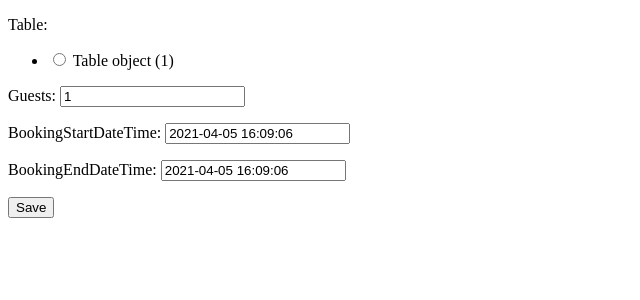
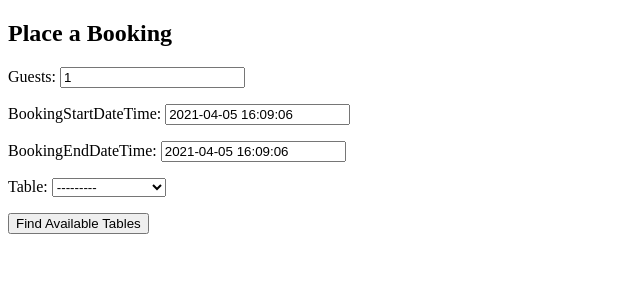
Before and after one commit to absolutetrader/e-restaurant, a Django app: page /create in a window 1280 px wide. Shown: the part 211-511 px from the top of the page, without its empty margins (0-640 px from the left). Run offline with Django 3.2, Linux system fonts and the light colour scheme; data comes from the database, SQL or seed files in the repository.

Commit message:
Progess on booking

```diff
--- a/eResturant_web/app/forms.py
+++ b/eResturant_web/app/forms.py
@@ -2,7 +2,8 @@ from django import forms
 from django.contrib.auth.models import User
 from django.contrib.auth.forms import UserCreationForm
 from django.conf import settings
-from .models import userProfile, Booking, MealOrder
+from datetime import datetime, timedelta
+from .models import userProfile, Booking, MealOrder, Table
 from django.forms import ValidationError
 
 
@@ -21,38 +22,36 @@ class ProfileForm(forms.ModelForm):
         fields = ['First Name', 'Last Name']
 
 
-class BookingForm(forms.ModelForm):
+class InitialBookingForm(forms.ModelForm):
+
     class Meta:
         model = Booking
         fields = [
-            'table',
             'guests',
             'bookingStartDateTime',
-            'bookingEndDateTime'
+            'bookingEndDateTime',
+            'table'
         ]
-        widgets = {
-            'table': forms.RadioSelect(),
-        }
 
     def clean_guests(self):
-        guests = self.cleaned_data['guests']
-        max_guests = self.cleaned_data.get('table').maxCapacity
-        if guests is not None:
-            if guests > max_guests:
-                raise ValidationError(
-                    'Booking has exceeded the capacity of the table')
-            if guests < 1:
-                raise ValidationError('Booking must be for 1 or more people')
-        return guests
+        data = self.cleaned_data['guests']
+        if data < 1:
+                raise ValidationError("A booking must be for at least one person")
+        return data
+    def clean_user(self):
+        data = self.cleaned_data['user']
+        for obj in Booking.objects.all():
+            if obj.user == data:
+                raise ValidationError("You already have an active booking")
+        return data
 
-    def clean(self):
-        super(BookingForm, self).clean()
-        # if len(Booking.objects.all()) > 0:
-        #raise ValidationError('You already have an active booking')
-        for bookings in Booking.objects.filter(table=self.cleaned_data['table']):
-            if(self.cleaned_data['bookingStartDateTime'] >= bookings.bookingStartDateTime and self.cleaned_data['bookingStartDateTime'] <= bookings.bookingEndDateTime):
-                raise ValidationError(
-                    "This table has already been booked for this time")
+
+class FinalBookingForm(forms.Form):
+    table = forms.RadioSelect(choices = Table.objects.all())
+    #def __init__(self, dynamic_field_names, *args, **kwargs):
+        #super(FinalBookingForm, self).__init__(*args, **kwargs)
+        #for field_name in dynamic_field_names:
+            #self.fields[field_name] = forms.ChoiceField()
 
 
 class editBookingForm(forms.ModelForm):
--- a/eResturant_web/app/models.py
+++ b/eResturant_web/app/models.py
@@ -20,13 +20,13 @@ class userProfile(models.Model):
 # table booking
 class Table(models.Model):
     maxCapacity = models.IntegerField()
-    isBooked = models.BooleanField(default=False)
+
 
 
 class Booking(models.Model):
     user = models.ForeignKey(
-        userProfile, on_delete=models.CASCADE, default=1)
-    table = models.ForeignKey(Table, on_delete=models.CASCADE, default="")
+        settings.AUTH_USER_MODEL, on_delete=models.CASCADE)
+    table = models.ForeignKey(Table, on_delete=models.CASCADE)
     bookingStartDateTime = models.DateTimeField(default=datetime.now)
     bookingEndDateTime = models.DateTimeField(default=datetime.now)
     guests = models.IntegerField(default=1)
--- a/eResturant_web/app/templates/app/bookings_create.html
+++ b/eResturant_web/app/templates/app/bookings_create.html
@@ -1,8 +1,14 @@
 {% extends 'app/base.html' %}
 
 {% block content %}
+<div id="booking">
+    <h2>Place a Booking</h2>
     <form method='POST'> {% csrf_token %}
-        {{ form.as_p }}
-        <input type='submit' value='Save' />
+
+        {{ initial_form.as_p }}
+        <input type='submit' value='Find Available Tables' />
     </form>
+
+</div>
+
 {% endblock content %}
--- a/eResturant_web/app/views/booking.py
+++ b/eResturant_web/app/views/booking.py
@@ -1,7 +1,8 @@
 from django.shortcuts import render
 from django.http import HttpResponse
-from app.models import Booking
-from app.forms import BookingForm, editBookingForm
+from app.models import Booking, userProfile, Table
+from app.forms import InitialBookingForm, editBookingForm, FinalBookingForm
+from django.shortcuts import redirect
 
 # Create your views here.
 
@@ -11,18 +12,23 @@ def bookings_view(request, *args, **kwargs):
     my_context = {
         'object': obj
     }
-    return render(request, 'bookings.html', my_context)
+    return render(request, 'app/bookings.html', my_context)
 
 
-def booking_create_view(request, *args, **kwargs):
-    form = BookingForm(request.POST or None)
-    if form.is_valid():
-        form.save()
-        form = BookingForm()
-    context = {
-        'form': form
-    }
-    return render(request, 'booking_create.html', context)
+def booking_create_view(request):
+
+    initial_form = InitialBookingForm(request.POST or None)
+    current_user = request.user
+    if initial_form.is_valid():
+        f = initial_form.save(commit=False)
+        f.user = current_user
+        f.save()
+            #final_form = FinalBookingForm(get_available_tables(initial_form.cleaned_data.get("bookingStartDateTime"), initial_form.cleaned_data.get("bookingEndDateTime"), initial_form.cleaned_data.get("guests")))
+
+
+
+    return render(request, 'app/bookings_create.html', { 'initial_form' : initial_form})
+
 
 
 def booking_edit_view(request, *args, **kwargs):
@@ -33,4 +39,38 @@ def booking_edit_view(request, *args, **kwargs):
     context = {
         'form': form
     }
-    return render(request, 'bookings_edit.html', context)
+    return render(request, 'app/bookings_edit.html', context)
+
+
+
+def get_available_tables(booking_start_date_time, booking_end_date_time, guests):
+    l_bound_time = booking_start_date_time
+    u_bound_time = booking_end_date_time
+
+    tables_booked_ids = []
+    # Exclude tables which start and end booking date includes requested initial booking date_time
+    tables_booked = Booking.objects.filter(bookingStartDateTime__lt= l_bound_time, bookingEndDateTime__gt = l_bound_time).values('table')
+    tables_booked_ids_temp = [x['table'] for x in tables_booked]
+    tables_booked_ids = tables_booked_ids + tables_booked_ids_temp
+
+    # Exclude tables which start and end booking date includes requested ending booking date_time
+    tables_booked = Booking.objects.filter(bookingStartDateTime__lt = u_bound_time, bookingEndDateTime__gt = u_bound_time).values('table')
+    tables_booked_ids_temp = [x['table'] for x in tables_booked]
+    tables_booked_ids = tables_booked_ids + tables_booked_ids_temp
+
+    # Exclude tables which booking slots is inside requested booking slot
+    tables_booked = Booking.objects.filter(bookingStartDateTime__gt = l_bound_time, bookingEndDateTime__lt = u_bound_time).values('table')
+    tables_booked_ids_temp = [x['table'] for x in tables_booked]
+    tables_booked_ids = tables_booked_ids + tables_booked_ids_temp
+
+    # Exclude tables which include requested booking slot
+    tables_booked = Booking.objects.filter(bookingStartDateTime__lt = l_bound_time, bookingEndDateTime__gt = u_bound_time).values('table')
+    tables_booked_ids_temp = [x['tablee'] for x in tables_booked]
+    tables_booked_ids = tables_booked_ids + tables_booked_ids_temp
+
+    # Then I get a list of all the tables, of the needed size, available in that restaurant and
+    # I exclude the previous list of unavailable tables. I order the list from the smaller table
+    # to the bigger one and I return the first, smaller one, available.
+    tables = Table.objects.filter(maxCapacity__gte=guests).exclude(id__in=tables_booked_ids)
+
+    return tables
```
Also changed, not shown: eResturant_web/app/templates/app/bookings.html (+10 -0 lines), eResturant_web/app/templates/app/bookings_edit.html (+10 -0 lines).
